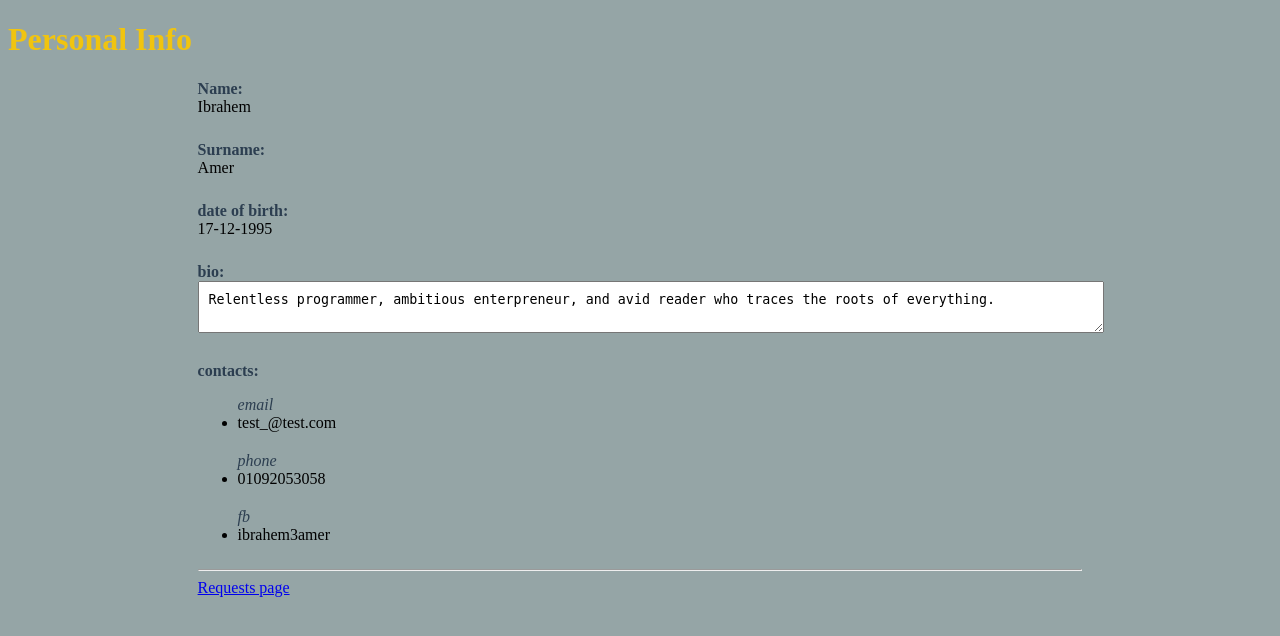
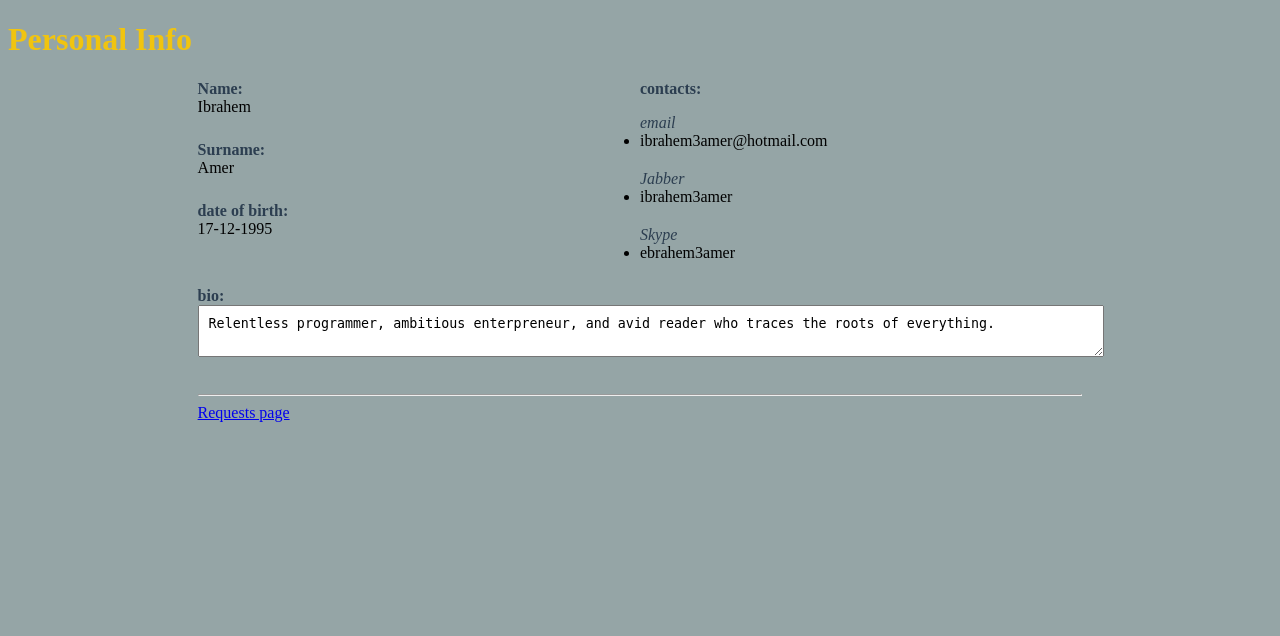
Before and after one commit to Ibrahem3amer/fortytwo, a Django app: page / in a window 1280 px wide. Shown: the top 636 px of the page. Run offline with Django 3.2, Linux system fonts and the light colour scheme; data comes from the database, SQL or seed files in the repository.

Commit message:
Homepage restructured.

```diff
--- a/test_assignment/fixtures/data.json
+++ b/test_assignment/fixtures/data.json
@@ -7,7 +7,7 @@
       "sur_name": "Amer",
       "birth_date": "17/12/1995",
       "bio": "Computer science student, Geeky activist, Ambitious entrepreneur. Interested in many core sciences like: Algorithms, Data Structures, Operating Systems, Machine Learning, and Design Patterns. Looking forward to pushing all effective technologies to my own stack of knowledge. Im a man of challenges, I love them and they seem to do so. I like the idea of spreading knowledge and facilitating sciences, Im working on educational project that aims to operate with these matters. I love innovation and creation and thats why I decided to be a programmer, hoping that I could have this magic wand that creates and shapes the modern world.",
-      "contacts": {"email": "ibrahem3amer@hotmail.com", "phone": "+201092053058", "fb": "https://www.facebook.com/ibrahem3amer"}
+      "contacts": {"email": "ibrahem3amer@hotmail.com", "Jabber": "ibrahem3amer", "Skype": "ebrahem3amer"}
     }
   }
 ]
--- a/test_assignment/static/css/style.css
+++ b/test_assignment/static/css/style.css
@@ -1,12 +1,16 @@
 body{
     background-color: #95a5a6;
 }
-
 .container{
     margin-right: auto;
     margin-left: auto;
     display: block;
     width: 70%;
+}
+
+.basic_info{
+    width: 50%;
+    float: left;
 }
 
 h1{
--- a/test_assignment/templates/home.html
+++ b/test_assignment/templates/home.html
@@ -1,14 +1,15 @@
 {% include "public/head_file.html"%}
     <h1>Personal Info</h1>
     <div class="container">
+        <div class="basic_info">
             <label for="name">Name: </label>
             <div class="personal_info" name="name">{{ person.first_name }}</div>
             <label for="sur_name">Surname: </label>
             <div class="personal_info" name="sur_name">{{ person.sur_name }}</div>
             <label for="b_day">date of birth: </label>
             <div class="personal_info" name="b_day">{{ person.birth_date }}</div>
-        <label for="bio">bio: </label>
-        <textarea class="personal_info bio_area" name="bio" readonly="readonly">{{ person.bio }}</textarea>
+        </div>
+        <div class="contact_info">
             <label for="contacts">contacts: </label>
             <ul class="personal_info contact_area" name="contacts">
                 {% for title, address in person.contacts.items %}
@@ -16,6 +17,12 @@
                     <li class="contact_address" name="{{title}}">{{address}}</li>
                 {% endfor %}
             </ul>
+        </div>
+        <div class="bio_info">
+            <label for="bio">bio: </label>
+            <textarea class="personal_info bio_area" name="bio" readonly="readonly">{{ person.bio }}</textarea>
+        </div>
+
 
         <hr />
         <a href="{% url 'request_page'%}">Requests page</a>
--- a/test_assignment/views.py
+++ b/test_assignment/views.py
@@ -11,7 +11,7 @@ def homepage_visitor(request):
             sur_name    = 'Amer',
             birth_date  = '17-12-1995',
             bio         = 'Relentless programmer, ambitious enterpreneur, and avid reader who traces the roots of everything.',
-            contacts    = {'email': 'test_@test.com', 'phone': '01092053058', 'fb': 'ibrahem3amer'}
+            contacts    = {"email": "ibrahem3amer@hotmail.com", "Jabber": "ibrahem3amer", "Skype": "ebrahem3amer"}
         )
     person.save()
 
```
Also changed, not shown: 1 other file. Lines whose indentation alone changed are shown as unchanged.
